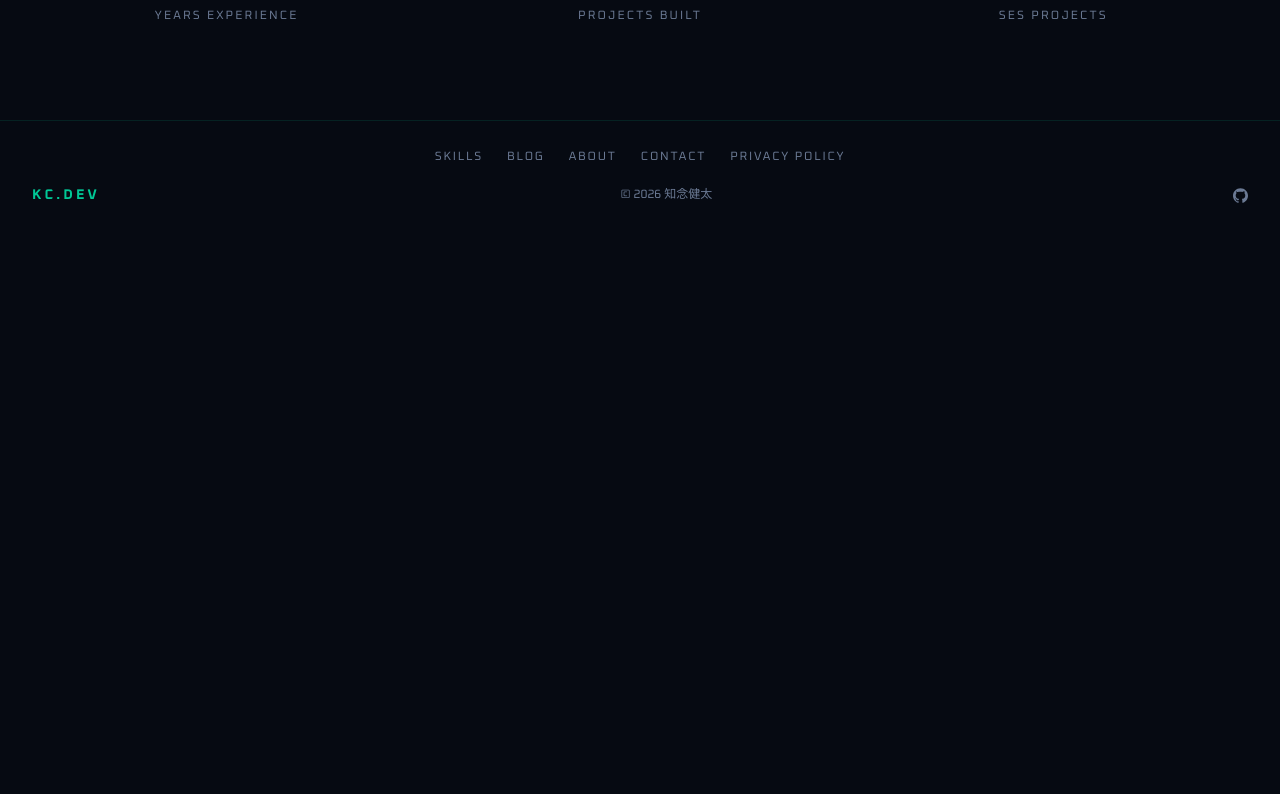
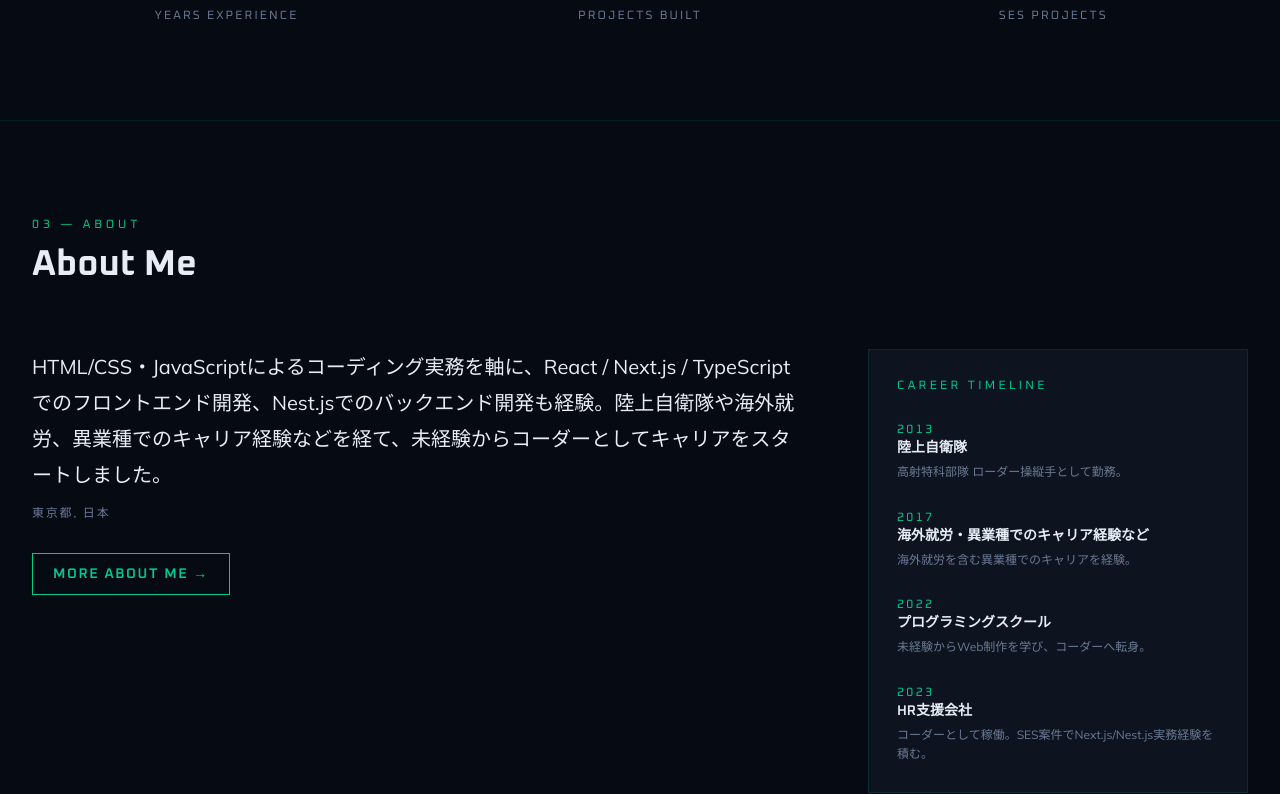
Before and after one commit to kenta-io/portfolio-site, a Next.js app: page / in a window 1280 px wide. Shown: the part 1475-2269 px from the top of the page. Before the commit the page ends 1708 px from the top, so only its background shows below. Built offline with nearby package versions, Linux system fonts and the light colour scheme.

Commit message:
feat: add about preview

```diff
--- a/src/app/page.tsx
+++ b/src/app/page.tsx
@@ -1,3 +1,4 @@
+import { AboutPreview } from "@/components/home/AboutPreview";
 import { HeroSection } from "@/components/home/HeroSection";
 import { SkillsPreview } from "@/components/home/SkillsPreview";
 
@@ -6,6 +7,7 @@ export default function Home() {
     <>
       <HeroSection />
       <SkillsPreview />
+      <AboutPreview />
     </>
   );
 }
--- /dev/null
+++ b/src/components/home/AboutPreview/index.tsx
@@ -0,0 +1,81 @@
+import Link from "next/link";
+
+const TIMELINE = [
+  {
+    year: "2013",
+    title: "陸上自衛隊",
+    desc: "高射特科部隊 ローダー操縦手として勤務。",
+  },
+  {
+    year: "2017",
+    title: "海外就労・異業種でのキャリア経験など",
+    desc: "海外就労を含む異業種でのキャリアを経験。",
+  },
+  {
+    year: "2022",
+    title: "プログラミングスクール",
+    desc: "未経験からWeb制作を学び、コーダーへ転身。",
+  },
+  {
+    year: "2023",
+    title: "HR支援会社",
+    desc: "コーダーとして稼働。SES案件でNext.js/Nest.js実務経験を積む。",
+  },
+];
+
+export function AboutPreview() {
+  return (
+    <section className="border-t border-border py-16 lg:py-24">
+      <div className="mx-auto max-w-[1280px] px-4 md:px-6 lg:px-8">
+        <div className="mb-10 lg:mb-16">
+          <div className="font-heading mb-3 text-xs uppercase tracking-[0.32em] text-accent">
+            03 — About
+          </div>
+          <h2 className="font-heading text-3xl font-bold lg:text-4xl">
+            About Me
+          </h2>
+        </div>
+
+        <div className="grid grid-cols-1 items-start gap-10 lg:grid-cols-[1fr_380px] lg:gap-16">
+          <div>
+            <p className="mb-3 text-lg leading-[1.8] md:text-xl">
+              HTML/CSS・JavaScriptによるコーディング実務を軸に、React / Next.js
+              /
+              TypeScriptでのフロントエンド開発、Nest.jsでのバックエンド開発も経験。陸上自衛隊や海外就労、異業種でのキャリア経験などを経て、未経験からコーダーとしてキャリアをスタートしました。
+            </p>
+            <div className="mb-8 text-xs uppercase tracking-[0.15em] text-muted-foreground">
+              東京都, 日本
+            </div>
+            <Link
+              href="/about"
+              className="font-heading inline-flex items-center gap-2 border border-accent px-5 py-2.5 text-sm font-semibold uppercase tracking-[0.12em] text-accent transition-colors hover:bg-accent/10"
+            >
+              More About Me →
+            </Link>
+          </div>
+
+          <div className="border border-border bg-card p-6 md:p-7">
+            <div className="font-heading mb-6 text-xs uppercase tracking-[0.28em] text-accent md:mb-7">
+              Career Timeline
+            </div>
+            <div className="space-y-6 md:space-y-7">
+              {TIMELINE.map(({ year, title, desc }) => (
+                <div key={year}>
+                  <div className="font-heading text-xs tracking-[0.2em] text-accent">
+                    {year}
+                  </div>
+                  <div className="font-heading mb-1 text-sm font-semibold">
+                    {title}
+                  </div>
+                  <div className="text-xs leading-relaxed text-muted-foreground">
+                    {desc}
+                  </div>
+                </div>
+              ))}
+            </div>
+          </div>
+        </div>
+      </div>
+    </section>
+  );
+}
```
